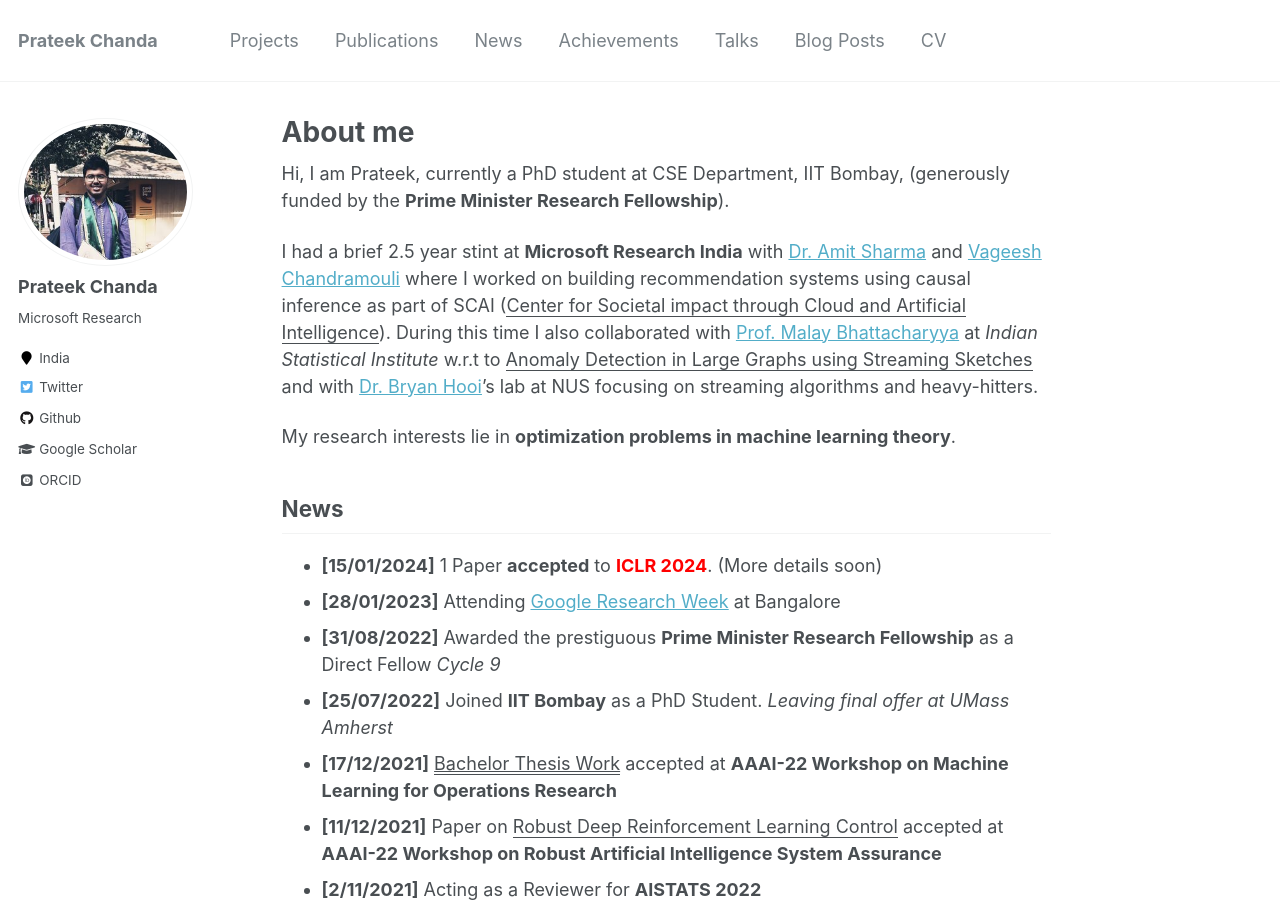
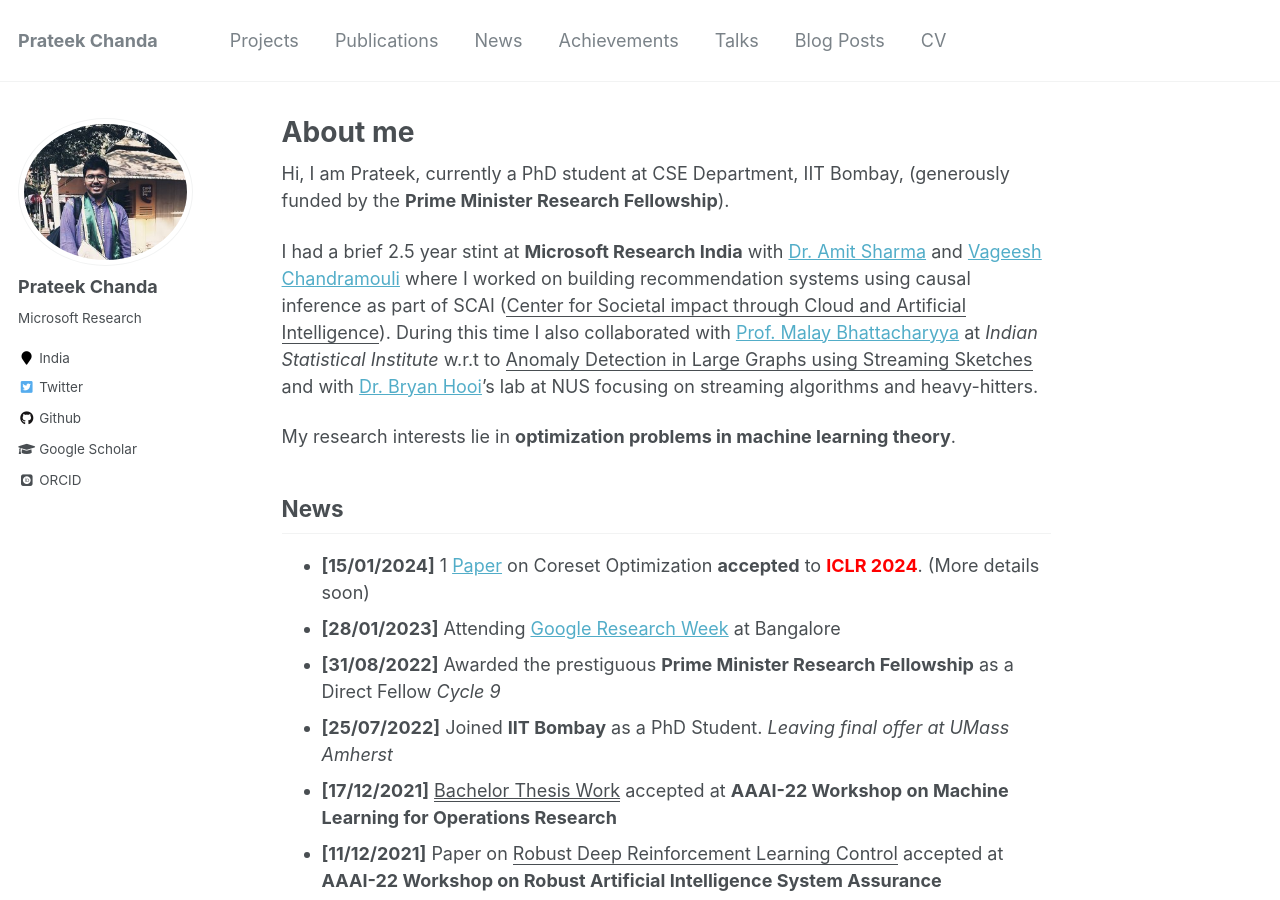
Before and after one commit to prateekiiest/prateekist.github.io, a Jekyll site: the page built from _pages/about.md, in a window 1280 px wide and 900 px high. Built offline with Jekyll 4.4.1, drawn with Linux system fonts in a browser that asks for light colours; some web fonts are replaced.

Commit message:
Update about.md

```diff
--- a/_pages/about.md
+++ b/_pages/about.md
@@ -18,7 +18,7 @@ My research interests lie in **optimization problems in machine learning theory*
 
 News
 ------
-- **[15/01/2024]** 1 Paper **accepted** to <span style="color:red">**ICLR 2024**</span>. (More details soon)
+- **[15/01/2024]** 1 [Paper](https://openreview.net/forum?id=uz7d2N2zul) on Coreset Optimization **accepted** to <span style="color:red">**ICLR 2024**</span>. (More details soon)
 - **[28/01/2023]** Attending [Google Research Week](https://sites.google.com/view/researchweek2023/home) at Bangalore
 - **[31/08/2022]** Awarded the prestiguous **Prime Minister Research Fellowship** as a Direct Fellow *Cycle 9*
 - **[25/07/2022]** Joined **IIT Bombay** as a PhD Student.  *Leaving final offer at UMass Amherst*
```
